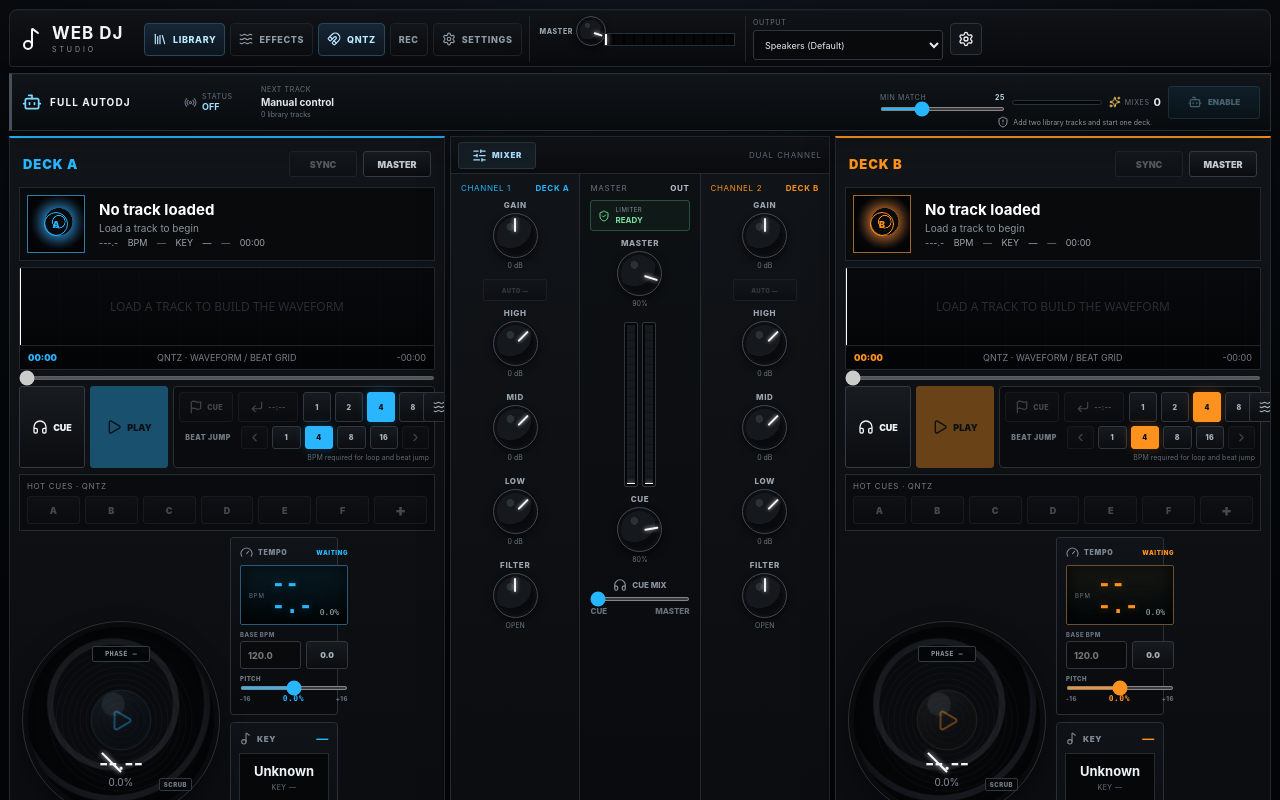
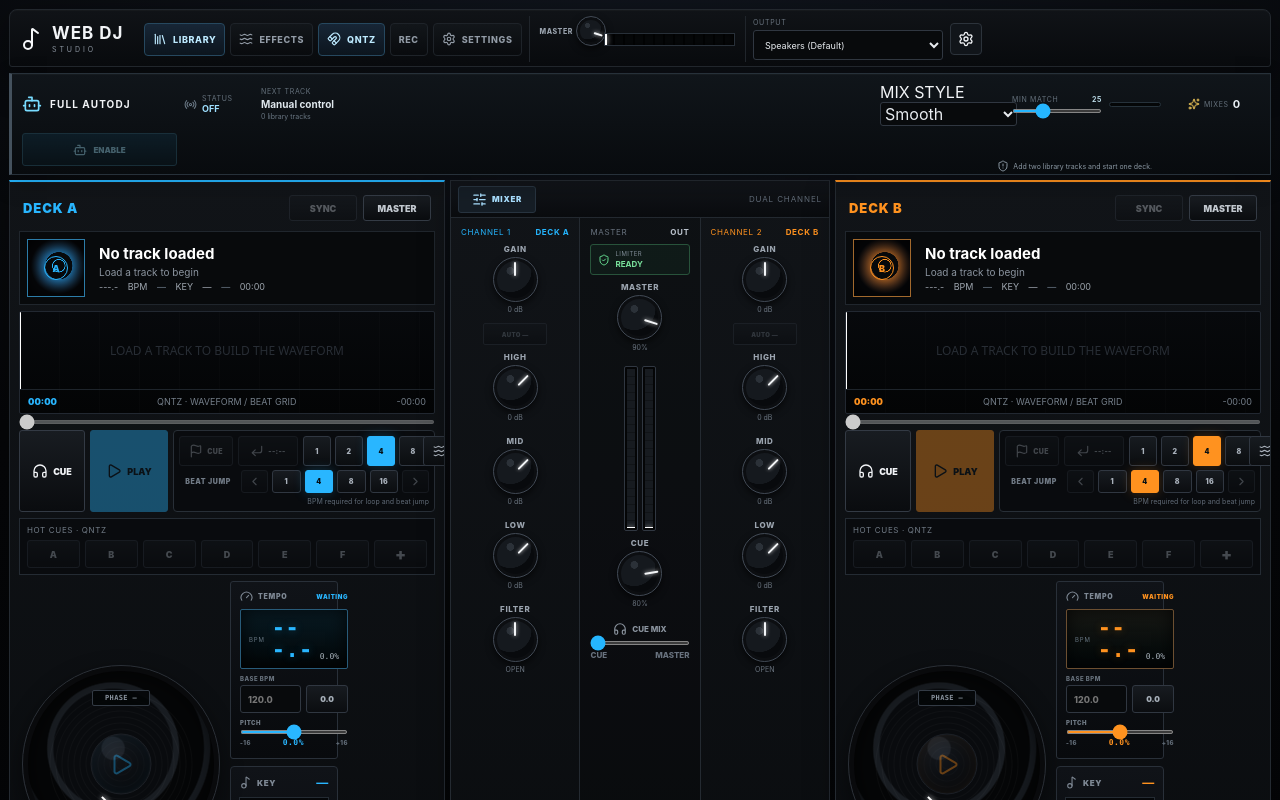
Before and after one commit to ShurexBRT/WebDJ, a React (Vite) app: page / in a window 1280 px wide. Shown: the top 800 px of the page. Built offline with nearby package versions, Linux system fonts and the light colour scheme.

Commit message:
Add AutoDJ mix style selector

```diff
--- a/src/components/AutoDjPanel.tsx
+++ b/src/components/AutoDjPanel.tsx
@@ -1,5 +1,6 @@
 import { Bot, Radio, ShieldAlert, Sparkles, Square } from 'lucide-react'
 import { takeOverAutoDj } from '../ai/autoDjControl'
+import { AUTO_DJ_PROFILE_IDS, mixProfile, type AutoDjMixProfileId } from '../ai/mixProfiles'
 import { useAutoDjStore } from '../state/autoDjStore'
 import { useAutoTransitionStore } from '../state/autoTransitionStore'
 import { useLibraryStore } from '../state/libraryStore'
@@ -23,20 +24,23 @@ export function AutoDjPanel() {
   const nextScore = useAutoDjStore((state) => state.nextScore)
   const completedTransitions = useAutoDjStore((state) => state.completedTransitions)
   const minimumScore = useAutoDjStore((state) => state.minimumScore)
+  const mixProfileId = useAutoDjStore((state) => state.mixProfileId)
   const error = useAutoDjStore((state) => state.error)
   const enable = useAutoDjStore((state) => state.enable)
   const setMinimumScore = useAutoDjStore((state) => state.setMinimumScore)
+  const setMixProfile = useAutoDjStore((state) => state.setMixProfile)
   const transitionProgress = useAutoTransitionStore((state) => state.progress)
   const tracks = useLibraryStore((state) => state.tracks)
   const decks = useMixerStore((state) => state.decks)
   const hasPlayingDeck = decks.A.isPlaying || decks.B.isPlaying
   const canEnable = tracks.length >= 2 && hasPlayingDeck
+  const profile = mixProfile(mixProfileId)
 
   return (
     <section className={`full-autodj-panel${enabled ? ' enabled' : ''} status-${status}`} aria-label="Full AutoDJ control">
       <div className="full-autodj-brand">
         <Bot size={20} />
-        <span><strong>FULL AUTODJ</strong><small>continuous local selection + confirmed transition engine</small></span>
+        <span><strong>FULL AUTODJ</strong><small>continuous local selection + phrase-sized transition engine</small></span>
       </div>
 
       <div className="full-autodj-state">
@@ -50,6 +54,18 @@ export function AutoDjPanel() {
         <strong>{nextTrackTitle || (enabled ? 'Waiting for a playable master deck…' : 'Manual control')}</strong>
         <small>{nextTrackTitle ? `${nextScore}% match` : `${tracks.length} library tracks`}</small>
       </div>
+
+      <label className="full-autodj-profile" title={profile.shortDescription}>
+        <span>MIX STYLE</span>
+        <select
+          aria-label="AutoDJ mix style"
+          value={mixProfileId}
+          disabled={enabled}
+          onChange={(event) => setMixProfile(event.target.value as AutoDjMixProfileId)}
+        >
+          {AUTO_DJ_PROFILE_IDS.map((profileId) => <option key={profileId} value={profileId}>{mixProfile(profileId).label}</option>)}
+        </select>
+      </label>
 
       <label className="full-autodj-threshold">
         <span>MIN MATCH <b>{minimumScore}</b></span>
```
